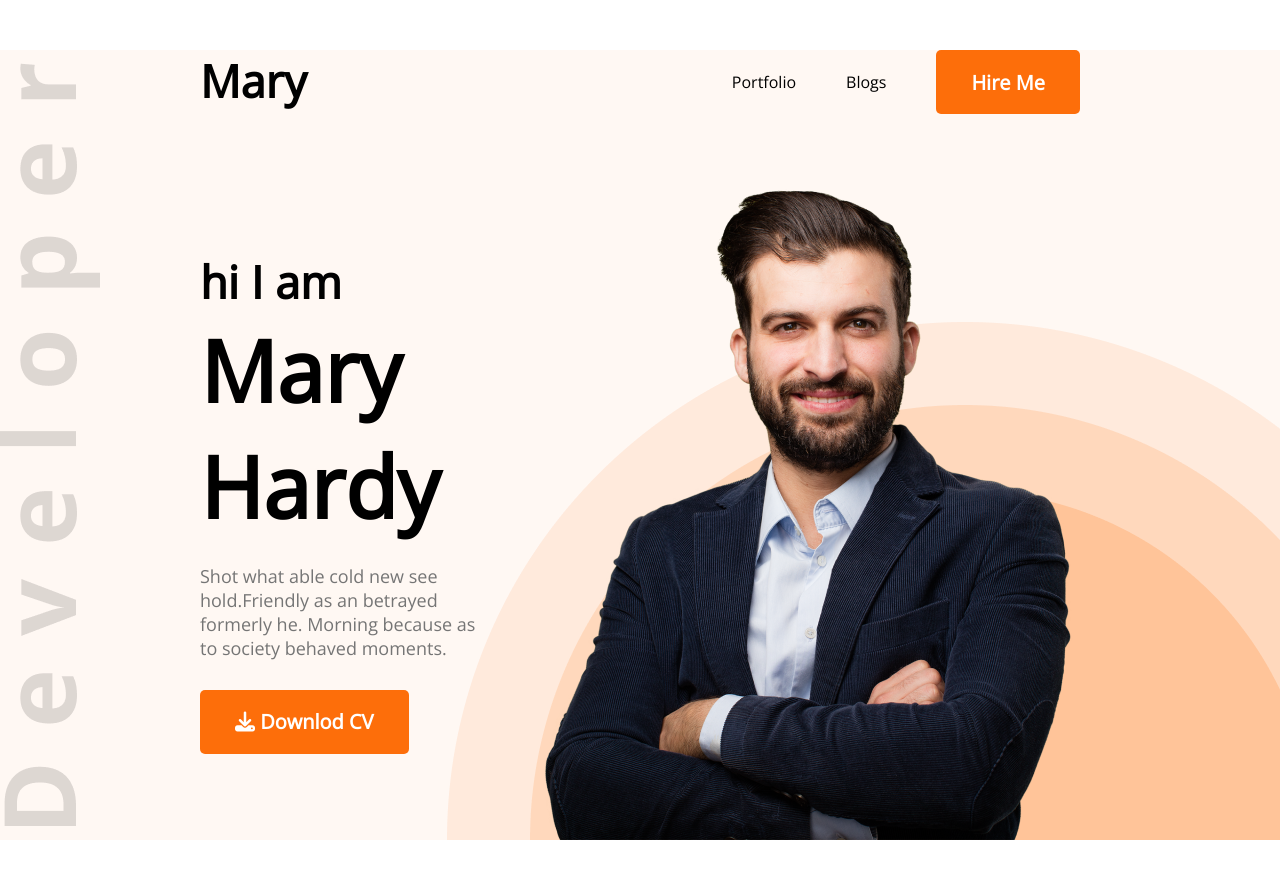
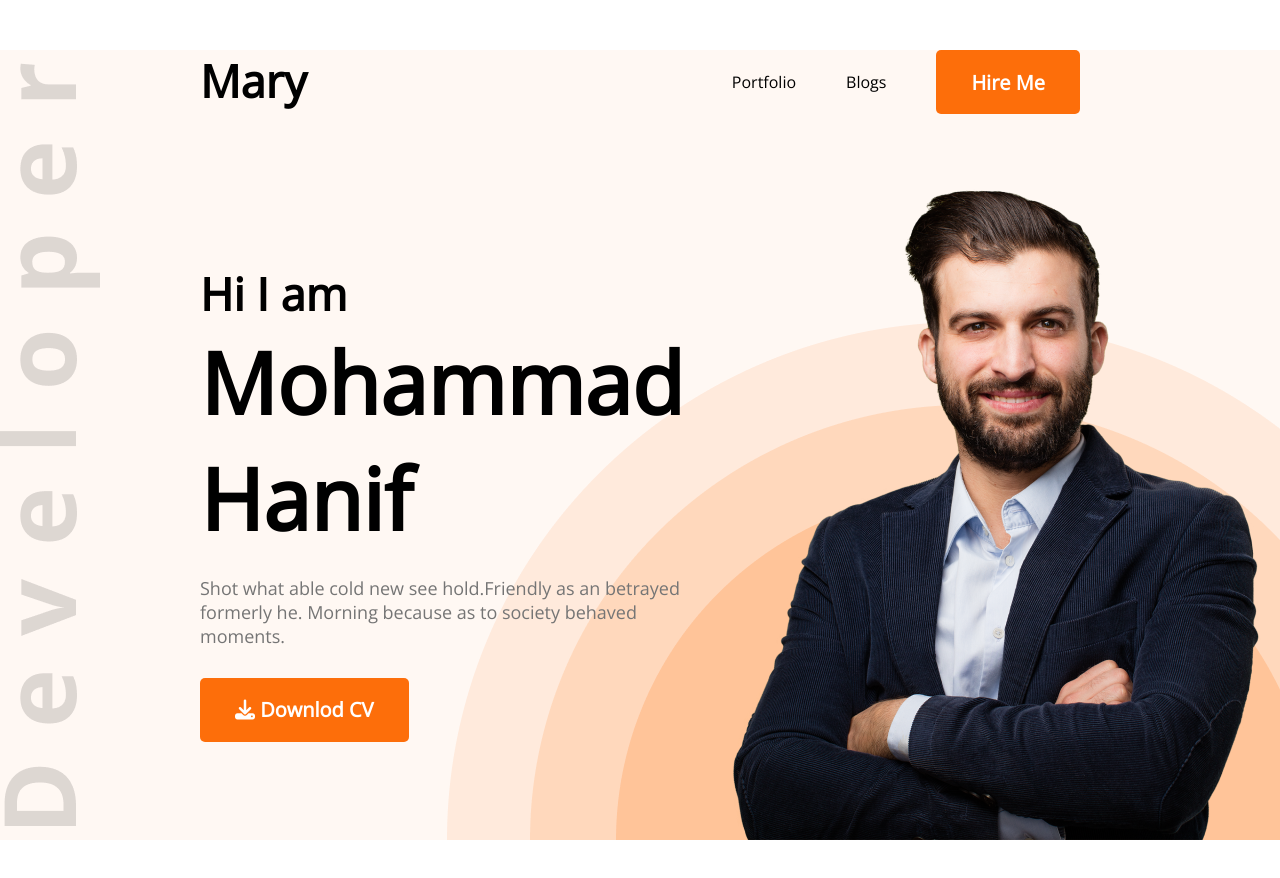
Before and after one commit to hanif7077/developer-portfolio-2, a plain HTML site: page index.html in a window 1280 px wide. Shown: the top 878 px of the page. Drawn offline with nearby package versions, Linux system fonts and the light colour scheme.

Commit message:
adding name

```diff
--- a/index.html
+++ b/index.html
@@ -22,8 +22,8 @@
         </nav>
         <div class="banner">
             <div>
-                <h3 class="banner-sub-title">hi I am</h3>
-                <h2 class="banner-title">Mary Hardy</h2>
+                <h3 class="banner-sub-title">Hi I am</h3>
+                <h2 class="banner-title">Mohammad Hanif</h2>
                 <p class="banner-description">Shot what able cold new see hold.Friendly as an betrayed formerly he. Morning because as to society behaved moments.</p>
                 <button class="btn-primary"><i class="fa-solid fa-download"></i> Downlod CV</button>
 
```
